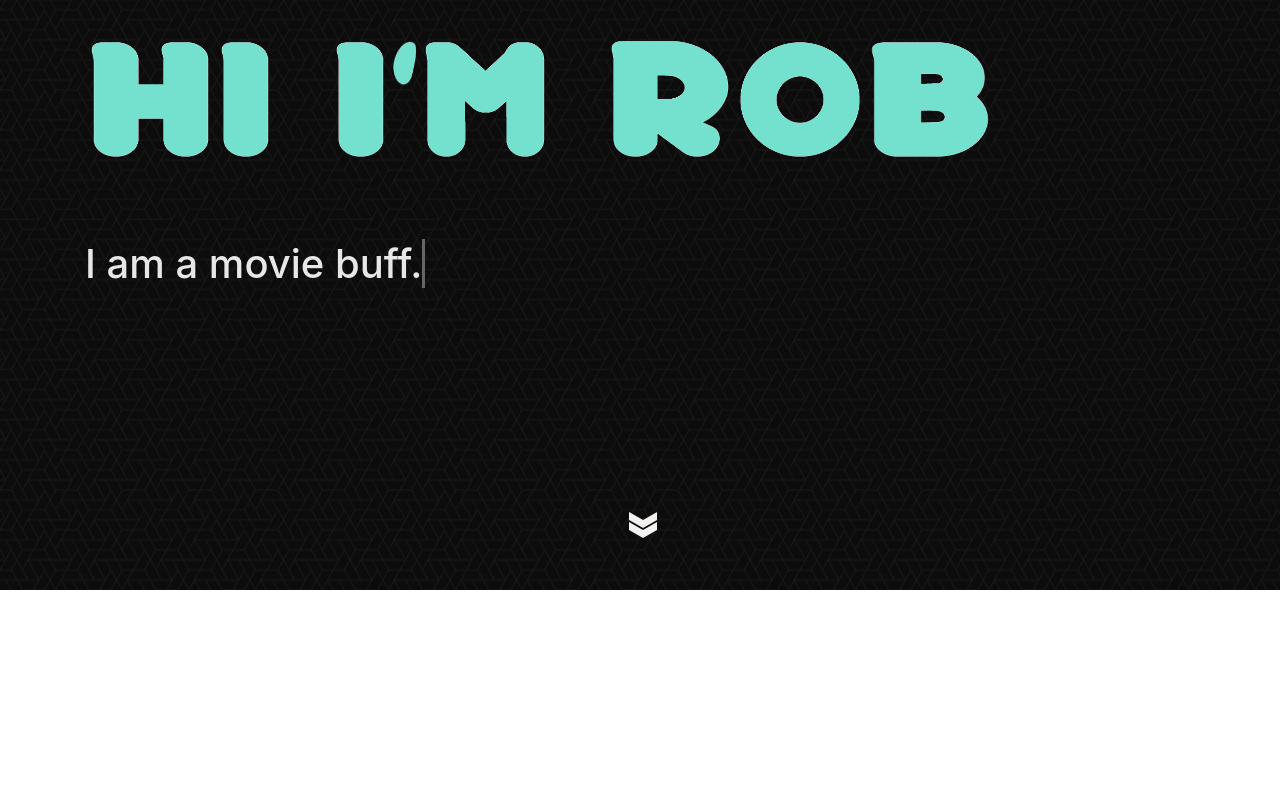
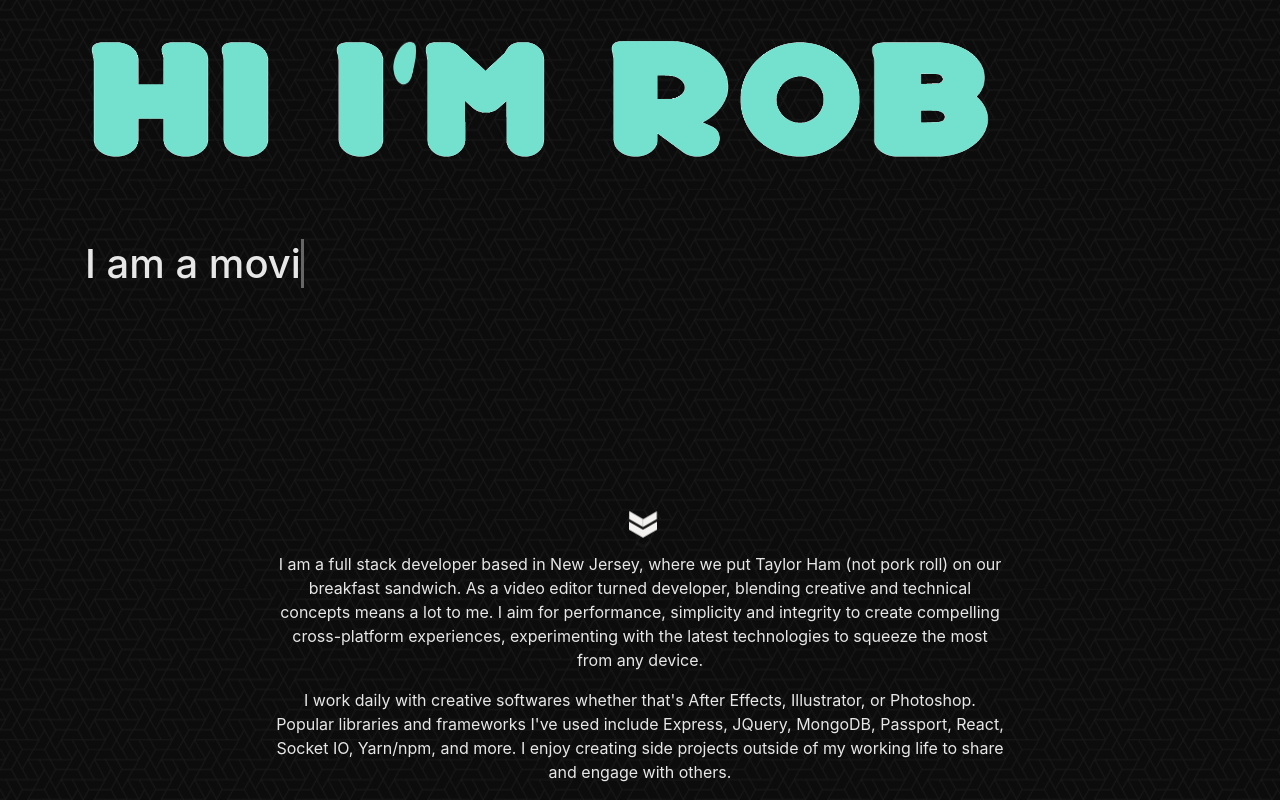
Before and after one commit to rsteinkopfjr/portfolio-react, a React (Create React App) app: page / in a window 1280 px wide. Shown: the part 210-1010 px from the top of the page. Before the commit the page ends 800 px from the top, so only its background shows below. Built offline with nearby package versions, Linux system fonts and the light colour scheme.

Commit message:
Add about elements

```diff
--- a/src/App.css
+++ b/src/App.css
@@ -4,7 +4,7 @@
 
 /* Navbar */
 
-h1, h2, h3, h4 {
+h1, h2, h3, h4, p {
   color: #e7e7e7;
 }
 
@@ -118,3 +118,9 @@ div#alphatron.jumbotron {
     opacity: 1;
   }
 }
+
+/* About Section */
+
+.aboutSection {
+  text-align: center;
+}
--- a/src/App.js
+++ b/src/App.js
@@ -1,6 +1,7 @@
 import React, { Component } from "react";
-import Navbar from "./components/navbar/navbar";
-import Jumbotron from "./components/jumbotron/jumbotron";
+import Navbar from "./components/navbar";
+import Jumbotron from "./components/jumbotron";
+import About from "./components/about";
 import "./App.css";
 
 class App extends Component {
@@ -14,6 +15,7 @@ class App extends Component {
           <div className="chevron chevron-light" />
           <div className="chevron chevron-light" />
         </div>
+        <About />
       </div>
     );
   }
--- /dev/null
+++ b/src/components/about.js
@@ -0,0 +1,31 @@
+import React, { Component } from "react";
+
+class About extends Component {
+  render() {
+    return (
+      <div className="container aboutSection">
+        <div className="row">
+          <div className="col-8 offset-2">
+            <p>
+              I am a full stack developer based in New Jersey, where we put
+              Taylor Ham (not pork roll) on our breakfast sandwich. As a video
+              editor turned developer, blending creative and technical concepts
+              means a lot to me. I aim for performance, simplicity and integrity
+              to create compelling cross-platform experiences, experimenting
+              with the latest technologies to squeeze the most from any device.
+            </p>
+            <p>
+              I work daily with creative softwares whether that's After Effects,
+              Illustrator, or Photoshop. Popular libraries and frameworks I've
+              used include Express, JQuery, MongoDB, Passport, React, Socket IO,
+              Yarn/npm, and more. I enjoy creating side projects outside of my
+              working life to share and engage with others.
+            </p>
+          </div>
+        </div>
+      </div>
+    );
+  }
+}
+
+export default About;
--- a/src/components/navbar/navbar.js
+++ b/src/components/navbar.js
@@ -1,6 +1,6 @@
 import React, { Component } from "react";
 // import Switch from "react-switch";
-import logo from "../../images/RSLogo.png";
+import logo from "../images/RSLogo.png";
 
 //TODO Web Template Studio: Add a new link in the NavBar for your page here.
 // A skip link is included as an accessibility best practice. For more information visit https://www.w3.org/WAI/WCAG21/Techniques/general/G1.
```
Also changed, not shown: src/components/jumbotron.js (renamed from src/components/jumbotron/jumbotron.js, +8 -8 lines).
